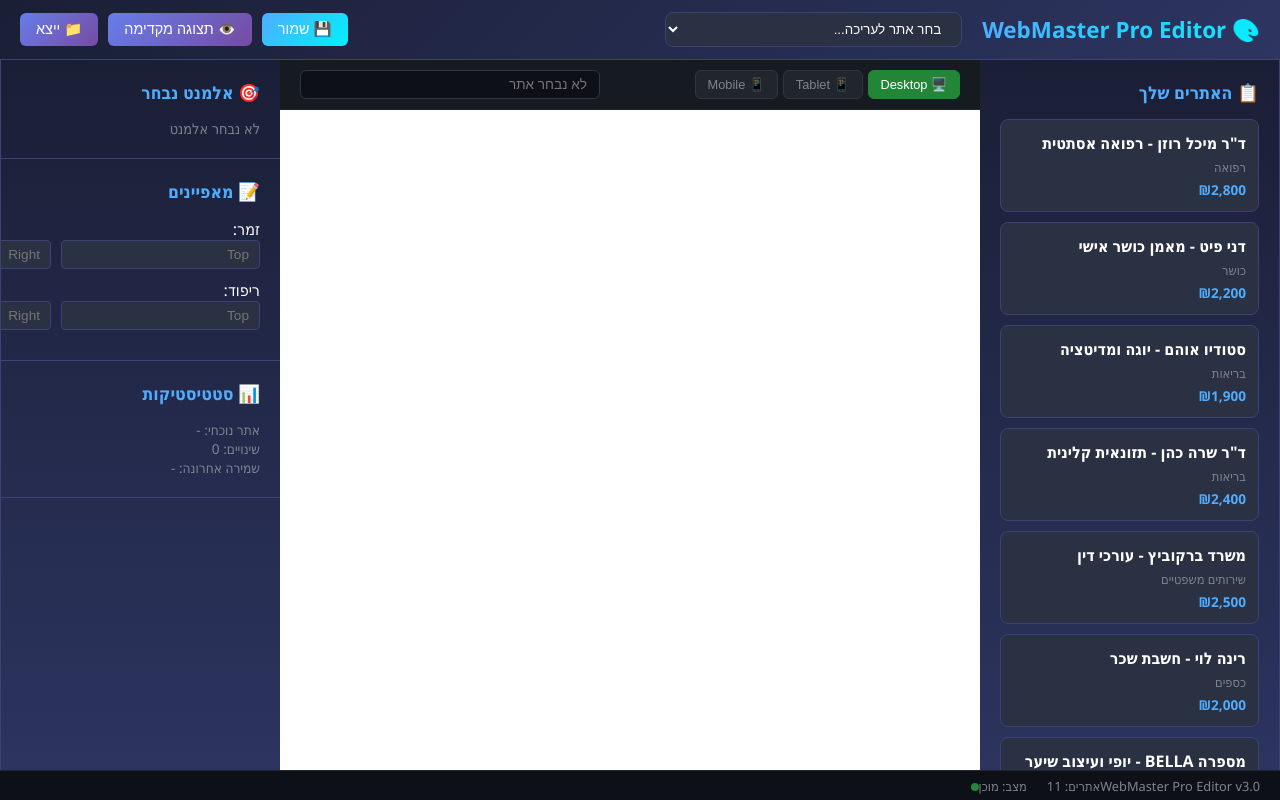
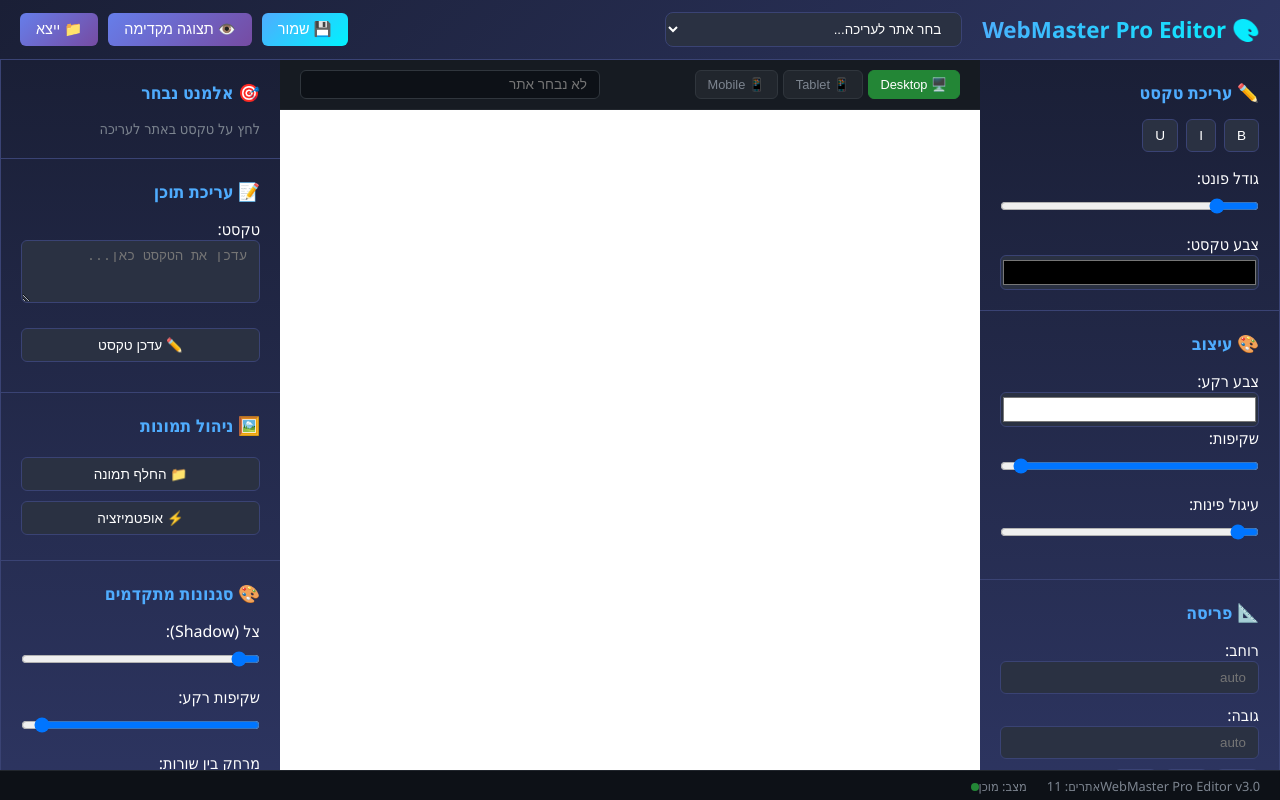
Before and after one commit to kfischi/WEBMASTER-PRO-1, a website: page editor.html in a window 1280 px wide. Drawn offline with Linux system fonts and the light colour scheme.

Commit message:
Update editor.html

```diff
--- a/editor.html
+++ b/editor.html
@@ -348,50 +348,6 @@
             100% { transform: translate(-50%, -50%) rotate(360deg); }
         }
 
-        /* Website Grid in Sidebar */
-        .website-grid {
-            display: grid;
-            grid-template-columns: 1fr;
-            gap: 10px;
-        }
-
-        .website-card {
-            background: #2a3142;
-            border: 1px solid #3a4374;
-            border-radius: 8px;
-            padding: 12px;
-            cursor: pointer;
-            transition: all 0.3s ease;
-        }
-
-        .website-card:hover {
-            border-color: #4facfe;
-            background: #353a52;
-        }
-
-        .website-card.active {
-            border-color: #4facfe;
-            background: linear-gradient(135deg, rgba(79, 172, 254, 0.1), rgba(0, 242, 254, 0.1));
-        }
-
-        .website-name {
-            font-weight: bold;
-            margin-bottom: 4px;
-            color: #ffffff;
-        }
-
-        .website-category {
-            font-size: 0.8em;
-            color: #7d8590;
-            margin-bottom: 4px;
-        }
-
-        .website-price {
-            font-size: 0.85em;
-            color: #4facfe;
-            font-weight: bold;
-        }
-
         /* Responsive */
         @media (max-width: 1200px) {
             .left-sidebar, .right-sidebar {
@@ -440,13 +396,6 @@
     <div class="editor-container">
         <!-- Left Sidebar - Tools -->
         <div class="left-sidebar">
-            <!-- Website List -->
-            <div class="sidebar-section">
-                <div class="section-title">📋 האתרים שלך</div>
-                <div class="website-grid" id="websiteGrid">
-                    <!-- Will be populated by JavaScript -->
-                </div>
-            </div>
 
             <!-- Text Tools -->
             <div class="sidebar-section">
@@ -510,33 +459,62 @@
             <iframe class="website-frame" id="websiteFrame" src="about:blank"></iframe>
         </div>
 
-        <!-- Right Sidebar - Properties -->
+        <!-- Right Sidebar - Advanced Tools -->
         <div class="right-sidebar">
             <div class="property-group">
                 <div class="section-title">🎯 אלמנט נבחר</div>
                 <div id="selectedElementInfo">
-                    <p style="color: #7d8590; font-size: 0.9em;">לא נבחר אלמנט</p>
+                    <p style="color: #7d8590; font-size: 0.9em;">לחץ על טקסט באתר לעריכה</p>
                 </div>
             </div>
 
             <div class="property-group">
-                <div class="section-title">📝 מאפיינים</div>
+                <div class="section-title">📝 עריכת תוכן</div>
 
-                <label>זמר:</label>
-                <div class="property-row">
-                    <input type="number" class="property-input" id="marginTop" placeholder="Top">
-                    <input type="number" class="property-input" id="marginRight" placeholder="Right">
-                    <input type="number" class="property-input" id="marginBottom" placeholder="Bottom">
-                    <input type="number" class="property-input" id="marginLeft" placeholder="Left">
+                <label>טקסט:</label>
+                <textarea class="input-field" id="elementText" placeholder="עדכן את הטקסט כאן..." rows="3"></textarea>
+
+                <button class="tool-btn" style="width: 100%; margin: 10px 0;" onclick="updateElementText()">
+                    ✏️ עדכן טקסט
+                </button>
+            </div>
+
+            <div class="property-group">
+                <div class="section-title">🖼️ ניהול תמונות</div>
+
+                <input type="file" id="imageUpload" accept="image/*" style="display: none;" onchange="uploadImage()">
+                <button class="tool-btn" style="width: 100%; margin: 5px 0;" onclick="document.getElementById('imageUpload').click()">
+                    📁 החלף תמונה
+                </button>
+
+                <button class="tool-btn" style="width: 100%; margin: 5px 0;" onclick="optimizeImages()">
+                    ⚡ אופטמיזציה
+                </button>
+            </div>
+
+            <div class="property-group">
+                <div class="section-title">🎨 סגנונות מתקדמים</div>
+
+                <label>צל (Shadow):</label>
+                <input type="range" class="input-field" id="shadowRange" min="0" max="20" value="0" oninput="applyShadow(this.value)">
+
+                <label>שקיפות רקע:</label>
+                <input type="range" class="input-field" id="backgroundOpacity" min="0" max="100" value="100" oninput="applyBackgroundOpacity(this.value)">
+
+                <label>מרחק בין שורות:</label>
+                <input type="range" class="input-field" id="lineHeight" min="1" max="3" step="0.1" value="1.5" oninput="applyLineHeight(this.value)">
+            </div>
+
+            <div class="property-group">
+                <div class="section-title">📱 רספונסיביות</div>
+
+                <div class="tool-group">
+                    <button class="tool-btn" onclick="hideOnMobile()">📱 הסתר במובייל</button>
+                    <button class="tool-btn" onclick="showOnlyMobile()">📱 רק במובייל</button>
                 </div>
 
-                <label>ריפוד:</label>
-                <div class="property-row">
-                    <input type="number" class="property-input" id="paddingTop" placeholder="Top">
-                    <input type="number" class="property-input" id="paddingRight" placeholder="Right">
-                    <input type="number" class="property-input" id="paddingBottom" placeholder="Bottom">
-                    <input type="number" class="property-input" id="paddingLeft" placeholder="Left">
-                </div>
+                <label>גודל במובייל (%):</label>
+                <input type="range" class="input-field" id="mobileSize" min="50" max="150" value="100" oninput="applyMobileSize(this.value)">
             </div>
 
             <div class="property-group">
@@ -545,6 +523,7 @@
                     <div>אתר נוכחי: <span id="currentWebsiteName">-</span></div>
                     <div>שינויים: <span id="changesCount">0</span></div>
                     <div>שמירה אחרונה: <span id="lastSave">-</span></div>
+                    <div>מצב עריכה: <span id="editingMode" style="color: #10b981;">מוכן</span></div>
                 </div>
             </div>
         </div>
@@ -683,18 +662,17 @@
 
         // DOM Elements
         const websiteSelect = document.getElementById('websiteSelect');
-        const websiteGrid = document.getElementById('websiteGrid');
         const websiteFrame = document.getElementById('websiteFrame');
         const previewUrl = document.getElementById('previewUrl');
         const notification = document.getElementById('notification');
         const currentWebsiteName = document.getElementById('currentWebsiteName');
         const changesCountElement = document.getElementById('changesCount');
         const lastSaveElement = document.getElementById('lastSave');
+        const editingModeElement = document.getElementById('editingMode');
 
         // Initialize Editor
         function initEditor() {
             populateWebsiteSelector();
-            populateWebsiteGrid();
             setupEventListeners();
             showNotification('WebMaster Pro Editor מוכן לעבודה!', 'success');
         }
@@ -711,26 +689,6 @@
             });
         }
 
-        // Populate Website Grid
-        function populateWebsiteGrid() {
-            websiteGrid.innerHTML = '';
-
-            Object.values(professionalWebsites).forEach(website => {
-                const card = document.createElement('div');
-                card.className = 'website-card';
-                card.dataset.websiteId = website.id;
-
-                card.innerHTML = `
-                    <div class="website-name">${website.name}</div>
-                    <div class="website-category">${website.category}</div>
-                    <div class="website-price">₪${website.price.toLocaleString()}</div>
-                `;
-
-                card.addEventListener('click', () => loadWebsite(website.id));
-                websiteGrid.appendChild(card);
-            });
-        }
-
         // Load Website in Editor
         function loadWebsite(websiteId) {
             const website = professionalWebsites[websiteId];
@@ -741,12 +699,7 @@
             websiteSelect.value = websiteId;
             previewUrl.value = `websites/${website.fileName}`;
             currentWebsiteName.textContent = website.name;
-
-            // Update active state
-            document.querySelectorAll('.website-card').forEach(card => {
-                card.classList.remove('active');
-            });
-            document.querySelector(`[data-website-id="${websiteId}"]`).classList.add('active');
+            editingModeElement.textContent = 'טוען...';
 
             // Load website in iframe
             const fullPath = `websites/${website.fileName}`;
@@ -759,14 +712,17 @@
             websiteFrame.onload = function() {
                 try {
                     setupWebsiteEditing();
+                    editingModeElement.textContent = 'מוכן לעריכה';
                     showNotification(`${website.name} נטען בהצלחה!`, 'success');
                 } catch (error) {
                     console.warn('Could not setup editing (CORS or local file):', error);
+                    editingModeElement.textContent = 'עריכה מוגבלת';
                     showNotification(`${website.name} נטען (עריכה מוגבלת)`, 'warning');
                 }
             };
 
             websiteFrame.onerror = function() {
+                editingModeElement.textContent = 'שגיאה';
                 showNotification(`שגיאה בטעינת ${website.name}`, 'error');
             };
         }
@@ -824,6 +780,12 @@
                     <strong>תוכן:</strong> ${textContent}...
                 </div>
             `;
+
+            // Update text area with current content
+            const elementTextArea = document.getElementById('elementText');
+            if (elementTextArea) {
+                elementTextArea.value = element.textContent.trim();
+            }
 
             // Update input fields with current values
             const computedStyle = getComputedStyle(element);
@@ -989,6 +951,103 @@
             return `#${r}${g}${b}`;
         }
 
+        // Advanced Editing Functions
+        function updateElementText() {
+            if (!selectedElement) {
+                showNotification('יש לבחור אלמנט תחילה', 'warning');
+                return;
+            }
+
+            const newText = document.getElementById('elementText').value;
+            if (newText.trim()) {
+                selectedElement.textContent = newText;
+                markAsDirty();
+                showNotification('הטקסט עודכן בהצלחה', 'success');
+            }
+        }
+
+        function uploadImage() {
+            const input = document.getElementById('imageUpload');
+            const file = input.files[0];
+
+            if (!file) return;
+
+            // Create URL for the image
+            const imageUrl = URL.createObjectURL(file);
+
+            if (selectedElement && selectedElement.tagName === 'IMG') {
+                selectedElement.src = imageUrl;
+                markAsDirty();
+                showNotification('התמונה הוחלפה בהצלחה', 'success');
+            } else {
+                showNotification('בחר תמונה לעריכה', 'warning');
+            }
+        }
+
+        function optimizeImages() {
+            if (!currentWebsite) {
+                showNotification('טען אתר תחילה', 'warning');
+                return;
+            }
+
+            showNotification('מבצע אופטימיזציה לתמונות...', 'info');
+
+            setTimeout(() => {
+                showNotification('אופטימיזציה הושלמה!', 'success');
+            }, 2000);
+        }
+
+        function applyShadow(value) {
+            if (!selectedElement) return;
+
+            selectedElement.style.boxShadow = `0 ${value}px ${value * 2}px rgba(0,0,0,0.1)`;
+            markAsDirty();
+        }
+
+        function applyBackgroundOpacity(value) {
+            if (!selectedElement) return;
+
+            selectedElement.style.opacity = value / 100;
+            markAsDirty();
+        }
+
+        function applyLineHeight(value) {
+            if (!selectedElement) return;
+
+            selectedElement.style.lineHeight = value;
+            markAsDirty();
+        }
+
+        function hideOnMobile() {
+            if (!selectedElement) {
+                showNotification('בחר אלמנט תחילה', 'warning');
+                return;
+            }
+
+            selectedElement.style.setProperty('display', 'none', 'important');
+            selectedElement.classList.add('hidden-mobile');
+            markAsDirty();
+            showNotification('האלמנט יוסתר במובייל', 'success');
+        }
+
+        function showOnlyMobile() {
+            if (!selectedElement) {
+                showNotification('בחר אלמנט תחילה', 'warning');
+                return;
+            }
+
+            selectedElement.classList.add('mobile-only');
+            markAsDirty();
+            showNotification('האלמנט יוצג רק במובייל', 'success');
+        }
+
+        function applyMobileSize(value) {
+            if (!selectedElement) return;
+
+            selectedElement.style.setProperty('--mobile-size', value + '%');
+            markAsDirty();
+        }
+
         // Initialize when page loads
         document.addEventListener('DOMContentLoaded', initEditor);
 
```
